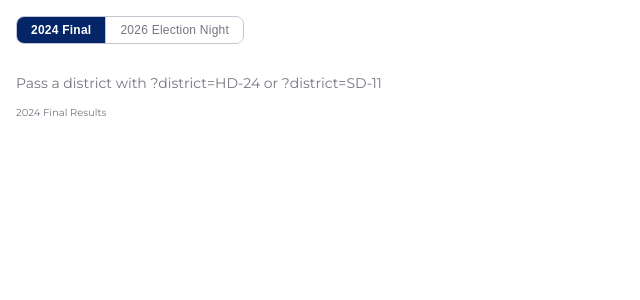
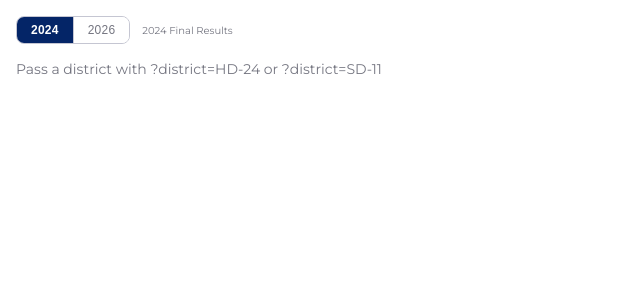
Before and after one commit to jimbaxley/election-results, a Next.js app: page /race-result in a window 1280 px wide. Shown: the top 300 px of the page, without its empty margins (0-640 px from the left). Built offline with nearby package versions, Linux system fonts and the light colour scheme.

Commit message:
Clean up UI

```diff
--- a/app/race-result/page.tsx
+++ b/app/race-result/page.tsx
@@ -66,8 +66,8 @@ function formatDistrictLabel(race: RaceSummary): string {
   const match = race.cnm.match(/DISTRICT\s+0*([0-9]+)/i);
   if (!match) return race.cnm.split(" - ")[0] ?? race.cnm;
   const num = match[1];
-  if (race.ogl === "NCS") return `NC Senate District ${num}`;
-  if (race.ogl === "NCH") return `NC House District ${num}`;
+  if (race.ogl === "NCS") return `SD-${num}`;
+  if (race.ogl === "NCH") return `HD-${num}`;
   return race.cnm;
 }
 
@@ -375,8 +375,8 @@ function RaceResultPageContent() {
   const seat = race ? toSeatVisual(race, priorSeats) : null;
 
   const tabs: { label: string; src: Source }[] = [
-    { label: "2024 Final", src: "2024" },
-    { label: "2026 Election Night", src: "2026-clean" },
+    { label: "2024", src: "2024" },
+    { label: "2026", src: "2026-clean" },
   ];
 
   return (
@@ -386,14 +386,14 @@ function RaceResultPageContent() {
         .race-card:hover { box-shadow: 0 8px 24px rgba(4,37,103,0.13) !important; transform: translateY(-2px); }
       `}</style>
 
-      {/* Toggle */}
+      {/* Toggle + timestamp row */}
+      <div style={{ display: "flex", alignItems: "center", gap: 12, marginBottom: 16 }}>
         <div
           style={{
             display: "inline-flex",
             border: `1px solid ${C.outlineVariant}`,
             borderRadius: 8,
             overflow: "hidden",
-          marginBottom: 16,
             fontSize: 12,
             fontWeight: 600,
           }}
@@ -421,6 +421,12 @@ function RaceResultPageContent() {
             );
           })}
         </div>
+        {lastUpdated && (
+          <span style={{ fontSize: 10, color: C.outline }}>
+            {source === "2024" ? "2024 Final Results" : `Updated ${new Date(lastUpdated).toLocaleTimeString()}`}
+          </span>
+        )}
+      </div>
 
       {loading && <p style={{ color: C.outline, fontSize: 14 }}>Loading…</p>}
       {error   && <p style={{ color: C.secondary, fontSize: 14 }}>{error}</p>}
@@ -437,11 +443,7 @@ function RaceResultPageContent() {
         <p style={{ color: C.outline, fontSize: 14 }}>Pass a district with ?district=HD-24 or ?district=SD-11</p>
       )}
 
-      {lastUpdated && (
-        <div style={{ marginTop: 12, fontSize: 10, color: C.outline }}>
-          {source === "2024" ? "2024 Final Results" : `Updated ${new Date(lastUpdated).toLocaleTimeString()}`}
-        </div>
-      )}
+
     </main>
   );
 }
```
Lines whose indentation alone changed are shown as unchanged.
